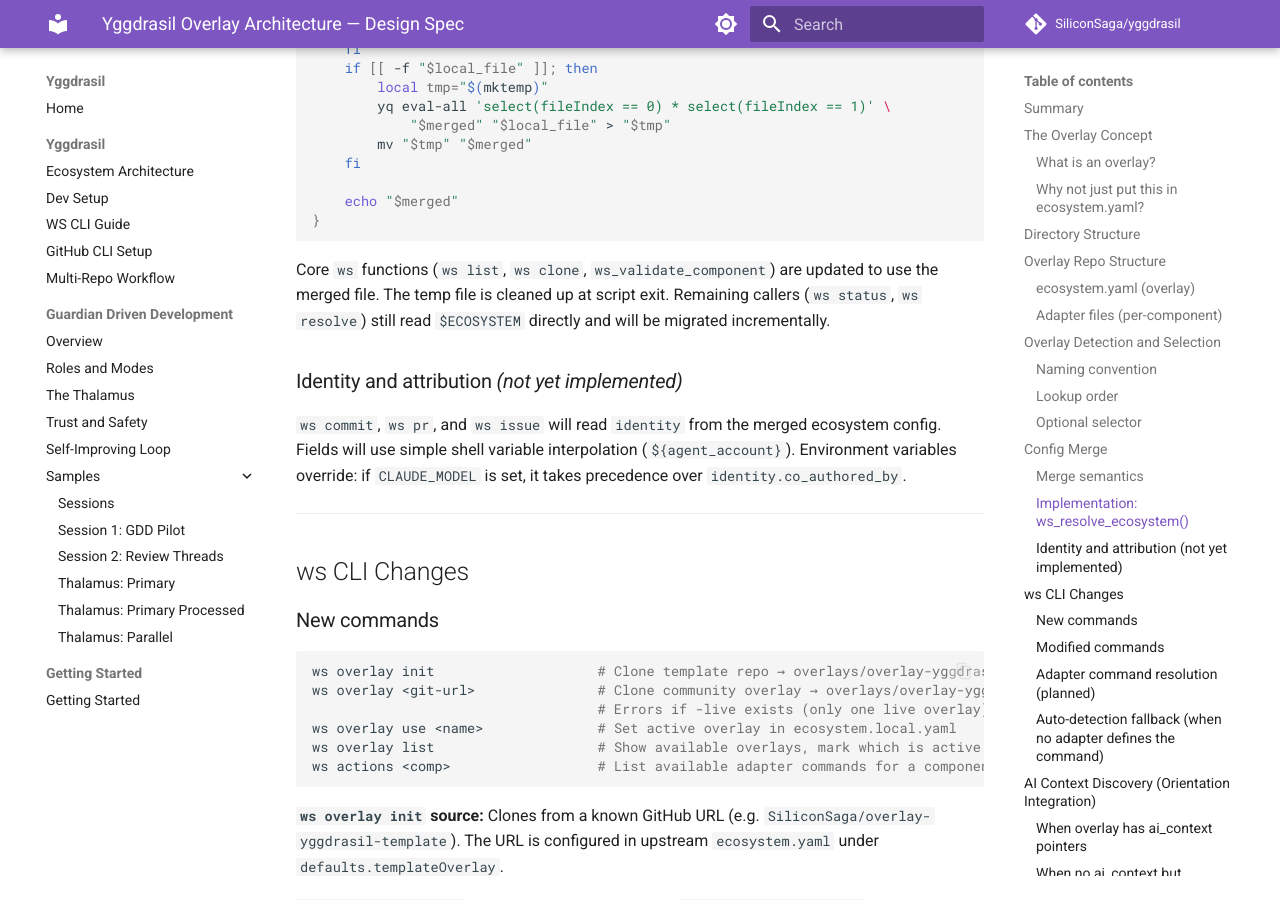
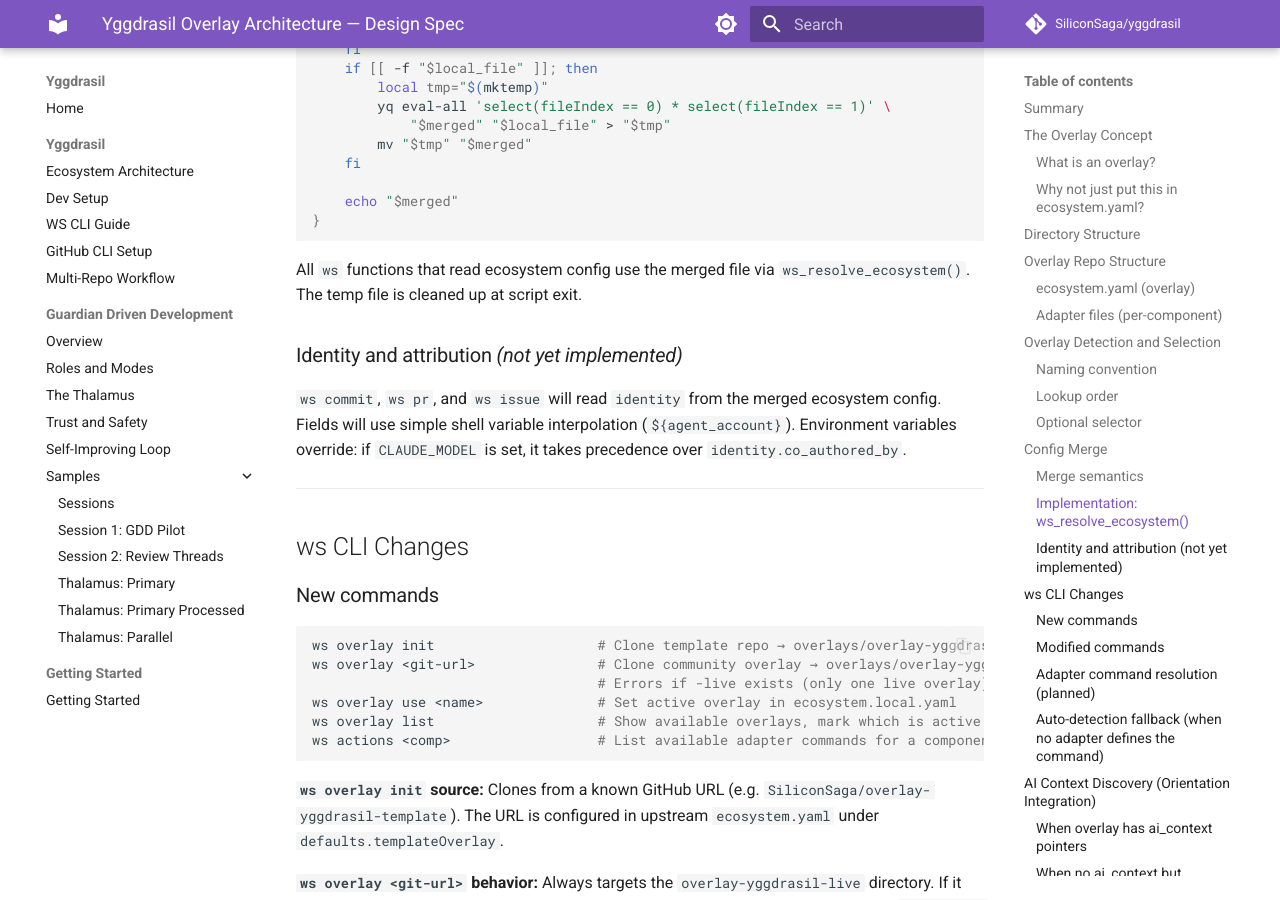
Before and after one commit to SiliconSaga/yggdrasil, an MkDocs documentation site: the page built from docs/plans/2026-03-26-overlay-architecture-design.md, in a window 1280 px wide and 900 px high, scrolled down 4340 px. Built offline with MkDocs 1.6.1 and Material for MkDocs 9.7.7, drawn with Linux system fonts in a browser that asks for light colours; comment, search, counter and statistics services are not loaded.

Commit message:
feat: migrate all remaining ws scripts to overlay-aware config
Migrate ws-status, ws-pull, ws-vscode, and ws-resolve to use
ws_resolve_ecosystem() via ws-overlay.sh. No legacy scripts remain —
all ws commands now read the three-layer merged config.

ws-resolve.sh previously had its own two-layer merge (ecosystem.yaml +
local). That's replaced by ws_resolve_ecosystem() which adds the
overlay layer in the middle.

Co-Authored-By: Claude Opus 4.6 <noreply@anthropic.com>

````diff
--- a/docs/plans/2026-03-26-overlay-architecture-design.md
+++ b/docs/plans/2026-03-26-overlay-architecture-design.md
@@ -204,10 +204,8 @@ ws_resolve_ecosystem() {
 }
 ```
 
-Core `ws` functions (`ws list`, `ws clone`, `ws_validate_component`) are
-updated to use the merged file. The temp file is cleaned up at script exit.
-Remaining callers (`ws status`, `ws resolve`) still read `$ECOSYSTEM`
-directly and will be migrated incrementally.
+All `ws` functions that read ecosystem config use the merged file via
+`ws_resolve_ecosystem()`. The temp file is cleaned up at script exit.
 
 ### Identity and attribution *(not yet implemented)*
 
````
Also changed, not shown: AGENTS.md (+1 -4 lines), docs/ecosystem-architecture.md (+2 -4 lines), 4 other files.
